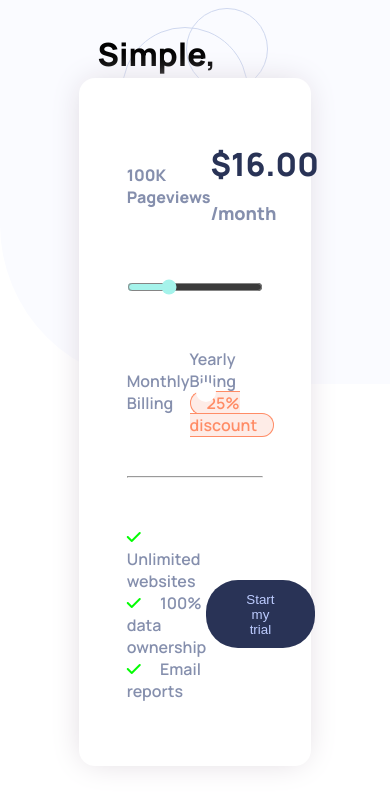
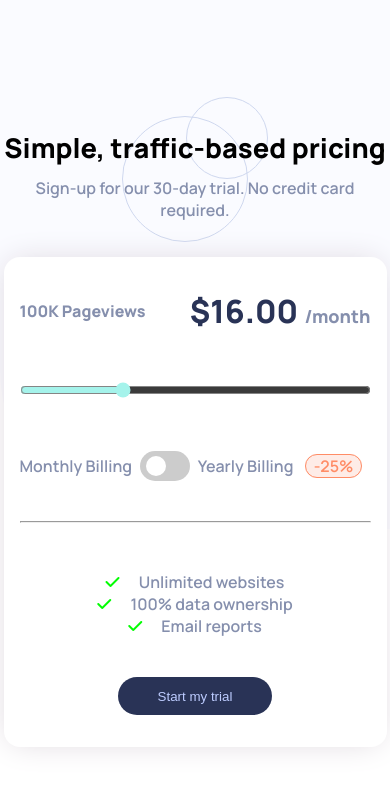
Before and after one commit to Aayush895/Interactive-Pricing-Component, a plain HTML site: page index.html in a window 390 px wide. Drawn offline with Linux system fonts and the light colour scheme.

Commit message:
Project finished

```diff
--- a/index.html
+++ b/index.html
@@ -45,7 +45,7 @@
           <input type="checkbox">
           <span class="toggle"></span>
         </label>
-        <p>Yearly Billing <span>25% discount</span></p>
+        <p>Yearly Billing <span class="discount">25% discount</span></p>
       </div>
 
       <hr>
--- a/script.js
+++ b/script.js
@@ -1,6 +1,7 @@
 const pageViews = document.querySelector('.price-header').querySelector('h4').querySelector('span')
 const requiredAmount = document.querySelector('.price-header').querySelector('h1')
 const slider = document.getElementById('slider').querySelector('input')
+const discount = document.querySelector('.discount')
 
 function changeValue(e) {
   if(e.target.value == 8) {
@@ -30,3 +31,7 @@ function changeValue(e) {
 }
 
 slider.addEventListener('input', changeValue)
+
+if(window.innerWidth <= 428) {
+  discount.innerText = '-25%'
+}
--- a/styles.css
+++ b/styles.css
@@ -31,25 +31,25 @@ main {
 }
 
 #header {
-  position: absolute;
-  top: 0;
+  position: relative;
+  top: 0rem;
   width: 100%;
-  padding: 12rem 0rem;
+  padding: 20rem 0rem;
   background-color: var(--very-pale-blue);
   border-bottom-left-radius: 10rem;
   z-index: 1;
 }
 
-#header > h1{
+#header > h1 {
   position: absolute;
-  top: 2rem;
+  top: 15rem;
   left: 50%;
   transform: translateX(-50%);
 }
 
-#header > p  {
+#header > p {
   position: absolute;
-  top: 5rem;
+  top: 18rem;
   left: 50%;
   transform: translateX(-50%);
   color: var(--Grayish-Blue);
@@ -57,12 +57,14 @@ main {
 
 #circle-pattern {
   position: absolute;
-  top: 0.5rem;
+  top: 13rem;
   left: 50%;
   transform: translateX(-50%);
 }
 
 #price-component {
+  position: relative;
+  top: -15rem;
   box-shadow: -1px 0px 33px -6px rgba(217, 210, 217, 1);
   padding: 4rem 3rem;
   width: 35%;
@@ -199,3 +201,86 @@ button {
 button:hover {
   color: white;
 }
+
+@media (max-width: 834px) {
+  #header > h1 {
+    width: 100%;
+    text-align: center;
+  }
+
+  #price-component {
+    width: 55%;
+  }
+}
+
+@media (max-width: 428px) {
+  #header > h1 {
+    width: 100%;
+    text-align: center;
+    font-size: 1.7rem;
+  }
+
+  #header > p {
+    text-align: center;
+  }
+
+  #price-component {
+    width: 90%;
+    padding: 2rem 1rem;
+  }
+
+  .toggle-switch {
+    display: flex;
+    justify-content: space-between;
+    align-items: center;
+    margin-bottom: 2.5rem;
+  }
+
+  .toggle-switch > p > span {
+    padding: 0 0.5rem;
+    margin: 0 0.5rem;
+  }
+
+  .switch {
+    position: relative;
+    display: inline-block;
+    width: 50px;
+    height: 30px;
+  }
+
+  .switch input:checked + .toggle::before {
+    transform: translateX(16px);
+  }
+
+  #features-container {
+    flex-direction: column;
+  }
+
+  .features {
+    text-align: center;
+  }
+
+  button {
+    margin-top: 2.5rem;
+  }
+}
+
+@media (max-width: 390px) {
+  #header {
+    top: 2rem;
+  }
+
+  #header > p {
+    width: 100%;
+  }
+}
+
+@media (max-width: 375px) {
+  #header {
+    top: 2.5rem;
+  }
+
+  #header > h1 {
+    font-size: 1.5rem;
+  }
+}
```
Also changed, not shown: Screenshot/Desktop.png (added), Screenshot/Mobile.png (added), Screenshot/Tablet.png (added), 1 other file.
